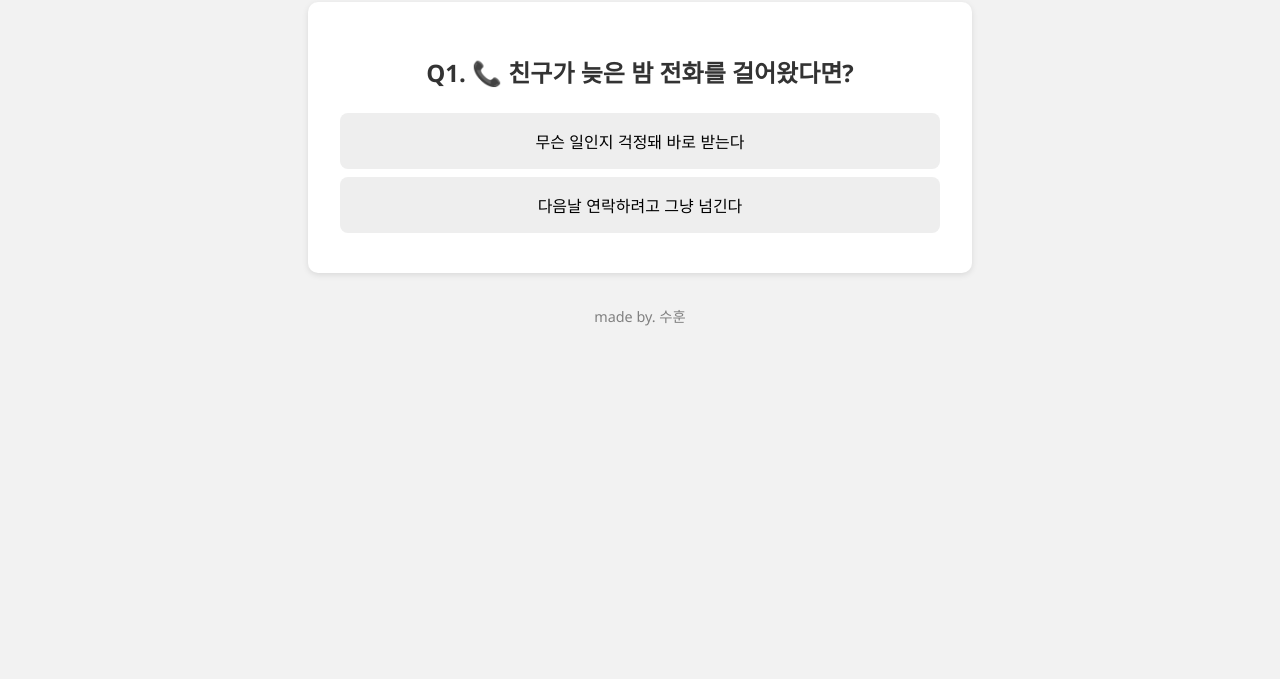
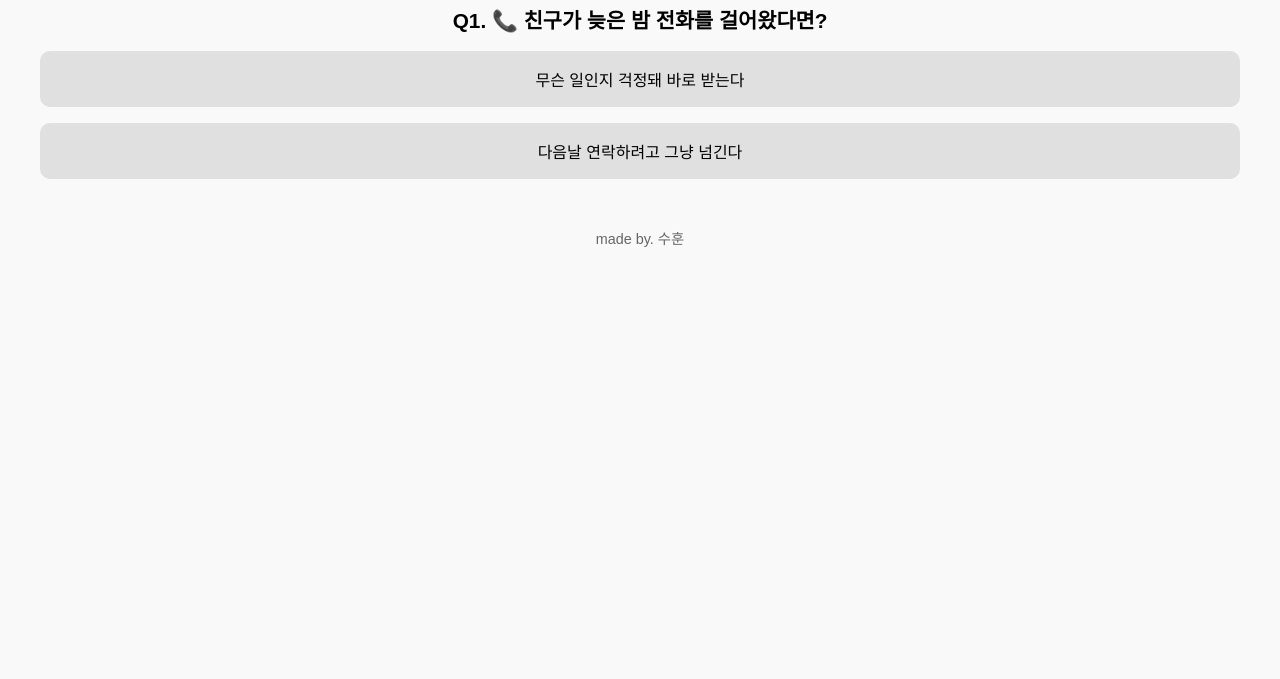
Before and after one commit to Sooni95/teto_egen, a plain HTML site: page index.html in a window 1280 px wide. Shown: the part 121-800 px from the top of the page. Drawn offline with Linux system fonts and the light colour scheme.

Commit message:
Update index.html

```diff
--- a/index.html
+++ b/index.html
@@ -6,62 +6,43 @@
   <title>테토/에겐 테스트</title>
   <style>
     body {
-      font-family: 'Segoe UI', sans-serif;
-      background-color: #f2f2f2;
-      margin: 0;
-      padding: 2rem 1rem;
+      font-family: sans-serif;
+      padding: 2rem;
+      background-color: #f9f9f9;
       text-align: center;
-      color: #333;
     }
     h1 {
       font-size: 2rem;
-      margin-bottom: 1.5rem;
+      margin-bottom: 1rem;
     }
-    .question, .result {
-      max-width: 600px;
-      margin: 0 auto;
-      background: #fff;
-      padding: 2rem;
-      border-radius: 10px;
-      box-shadow: 0 2px 6px rgba(0, 0, 0, 0.1);
+    .question h2 {
+      font-size: 1.3rem;
     }
     .options {
-      margin-top: 1.5rem;
+      display: flex;
+      flex-direction: column;
+      gap: 1rem;
+      margin-top: 1rem;
     }
     .options button {
-      display: block;
-      width: 100%;
-      margin: 0.5rem 0;
       padding: 1rem;
       font-size: 1rem;
-      background-color: #eee;
       border: none;
-      border-radius: 8px;
+      border-radius: 10px;
+      background-color: #e0e0e0;
       cursor: pointer;
-      transition: background-color 0.2s ease;
     }
     .options button:hover {
-      background-color: #ddd;
+      background-color: #ccc;
     }
-    .result p {
+    .result {
       font-size: 1.2rem;
+      margin-top: 2rem;
     }
     footer {
-      margin-top: 2rem;
+      margin-top: 3rem;
       font-size: 0.9rem;
-      color: gray;
-    }
-
-    @media screen and (max-width: 600px) {
-      body {
-        padding: 1rem;
-      }
-      .question, .result {
-        padding: 1.2rem;
-      }
-      .options button {
-        font-size: 0.95rem;
-      }
+      color: #666;
     }
   </style>
 </head>
@@ -70,6 +51,84 @@
   <div id="app"></div>
   <footer>made by. 수훈</footer>
 
-  <script src="script.js"></script>
+  <script>
+    document.addEventListener("DOMContentLoaded", function () {
+      const questions = [
+        { question: "📞 친구가 늦은 밤 전화를 걸어왔다면?", options: [ { text: "무슨 일인지 걱정돼 바로 받는다", type: "teto" }, { text: "다음날 연락하려고 그냥 넘긴다", type: "egen" } ] },
+        { question: "🧍 처음 보는 사람과 단둘이 엘리베이터에 탔다면?", options: [ { text: "가볍게 인사한다", type: "teto" }, { text: "휴대폰을 본 척하며 조용히 있는다", type: "egen" } ] },
+        { question: "🎂 친구 생일을 깜빡했을 때?", options: [ { text: "미안하다며 바로 연락하고 챙긴다", type: "teto" }, { text: "다음에 만나면 말하려고 한다", type: "egen" } ] },
+        { question: "🍽 밥 먹고 나서 설거지는?", options: [ { text: "내가 먹은 건 내가 치운다", type: "teto" }, { text: "다음 사람이나 기계가 하겠지~", type: "egen" } ] },
+        { question: "🙃 낯선 사람이 길을 물으면?", options: [ { text: "친절히 알려주고, 모르면 같이 찾아본다", type: "teto" }, { text: "모른다고 하고 그냥 지나간다", type: "egen" } ] },
+        { question: "🛏 친구가 우리 집에서 자고 가고 싶다고 한다면?", options: [ { text: "편하게 자라고 이불 꺼내준다", type: "teto" }, { text: "어색해서 핑계 대고 거절한다", type: "egen" } ] },
+        { question: "👔 회사나 학교에서 동료가 실수했을 때?", options: [ { text: "나서서 도와준다", type: "teto" }, { text: "조용히 넘기고 거리를 둔다", type: "egen" } ] },
+        { question: "🐶 길에서 아픈 강아지를 봤을 때?", options: [ { text: "근처 동물병원이나 보호소에 문의한다", type: "teto" }, { text: "불쌍하다고 생각만 하고 지나친다", type: "egen" } ] },
+        { question: "🎁 누군가가 예상치 못한 선물을 줬을 때?", options: [ { text: "감사 인사하고 다음에 나도 챙긴다", type: "teto" }, { text: "고맙긴 한데 부담스럽다", type: "egen" } ] },
+        { question: "🗣 누가 나에게 조언을 구하면?", options: [ { text: "최선을 다해 이야기해준다", type: "teto" }, { text: "귀찮아서 대충 듣는다", type: "egen" } ] },
+        { question: "💡 단체 회식에서 조용한 동료가 있다면?", options: [ { text: "같이 이야기하도록 유도한다", type: "teto" }, { text: "그냥 조용히 내버려둔다", type: "egen" } ] },
+        { question: "☔️ 비 오는 날 우산 없이 걷는 사람을 보면?", options: [ { text: "내 우산 함께 쓰자고 제안한다", type: "teto" }, { text: "나도 젖기 싫어 모른 척 한다", type: "egen" } ] },
+        { question: "🚗 누군가 주차 실수로 내 차를 긁었다면?", options: [ { text: "괜찮다며 크게 화내지 않는다", type: "teto" }, { text: "무조건 CCTV부터 확인한다", type: "egen" } ] },
+        { question: "😞 친구가 힘들다는 말을 꺼냈을 때?", options: [ { text: "듣기만이라도 해주고 싶다", type: "teto" }, { text: "내 일도 바빠서 여유가 없다", type: "egen" } ] },
+        { question: "🎈아이를 돌보는 상황이 생긴다면?", options: [ { text: "책 읽어주고 놀아주는 게 즐겁다", type: "teto" }, { text: "부담되고 피곤하다", type: "egen" } ] },
+        { question: "🎧 이어폰을 안 챙겼을 때 친구가 나눠준다며?", options: [ { text: "고맙다며 함께 듣는다", type: "teto" }, { text: "거절하고 혼자 있는 걸 택한다", type: "egen" } ] },
+        { question: "🏥 누군가 병원에 입원했다는 소식을 들으면?", options: [ { text: "문자라도 안부를 꼭 보낸다", type: "teto" }, { text: "가까운 사이 아니면 무시한다", type: "egen" } ] },
+        { question: "🎤 발표에서 조용한 동료가 발언 기회를 얻었다면?", options: [ { text: "응원하거나 리액션을 해준다", type: "teto" }, { text: "내 일 아니니 신경 안 쓴다", type: "egen" } ] },
+        { question: "📱 단체 톡방에서 아무도 답장 없을 때?", options: [ { text: "분위기 띄우려고 먼저 답장한다", type: "teto" }, { text: "나도 그냥 조용히 있는다", type: "egen" } ] },
+        { question: "📚 누군가 공부나 업무를 도와달라고 부탁한다면?", options: [ { text: "도와줄 수 있으면 최대한 도와준다", type: "teto" }, { text: "내 것도 바빠서 거절한다", type: "egen" } ] }
+      ];
+
+      let current = 0;
+      let scores = { teto: 0, egen: 0 };
+      const app = document.getElementById("app");
+
+      function renderQuestion() {
+        const q = questions[current];
+        app.innerHTML = `
+          <div class="question">
+            <h2>Q${current + 1}. ${q.question}</h2>
+            <div class="options">
+              ${q.options
+                .map(
+                  (opt) =>
+                    `<button onclick="handleAnswer('${opt.type}')">${opt.text}</button>`
+                )
+                .join("")}
+            </div>
+          </div>
+        `;
+      }
+
+      window.handleAnswer = function (type) {
+        scores[type]++;
+        current++;
+        if (current < questions.length) {
+          renderQuestion();
+        } else {
+          showResult();
+        }
+      };
+
+      function showResult() {
+        const total = scores.teto + scores.egen;
+        const tetoPercent = Math.round((scores.teto / total) * 100);
+        const egenPercent = 100 - tetoPercent;
+        app.innerHTML = `
+          <div class="result">
+            <h2>🎯 결과</h2>
+            <p>🧸 테토: ${tetoPercent}%</p>
+            <p>🐺 에겐: ${egenPercent}%</p>
+            <p style="margin-top: 1rem;">
+              ${
+                tetoPercent > egenPercent
+                  ? "당신은 따뜻한 <strong>테토 타입</strong>이에요 🤍"
+                  : "당신은 시크한 <strong>에겐 타입</strong>이에요 🖤"
+              }
+            </p>
+          </div>
+        `;
+      }
+
+      renderQuestion();
+    });
+  </script>
 </body>
 </html>
```
